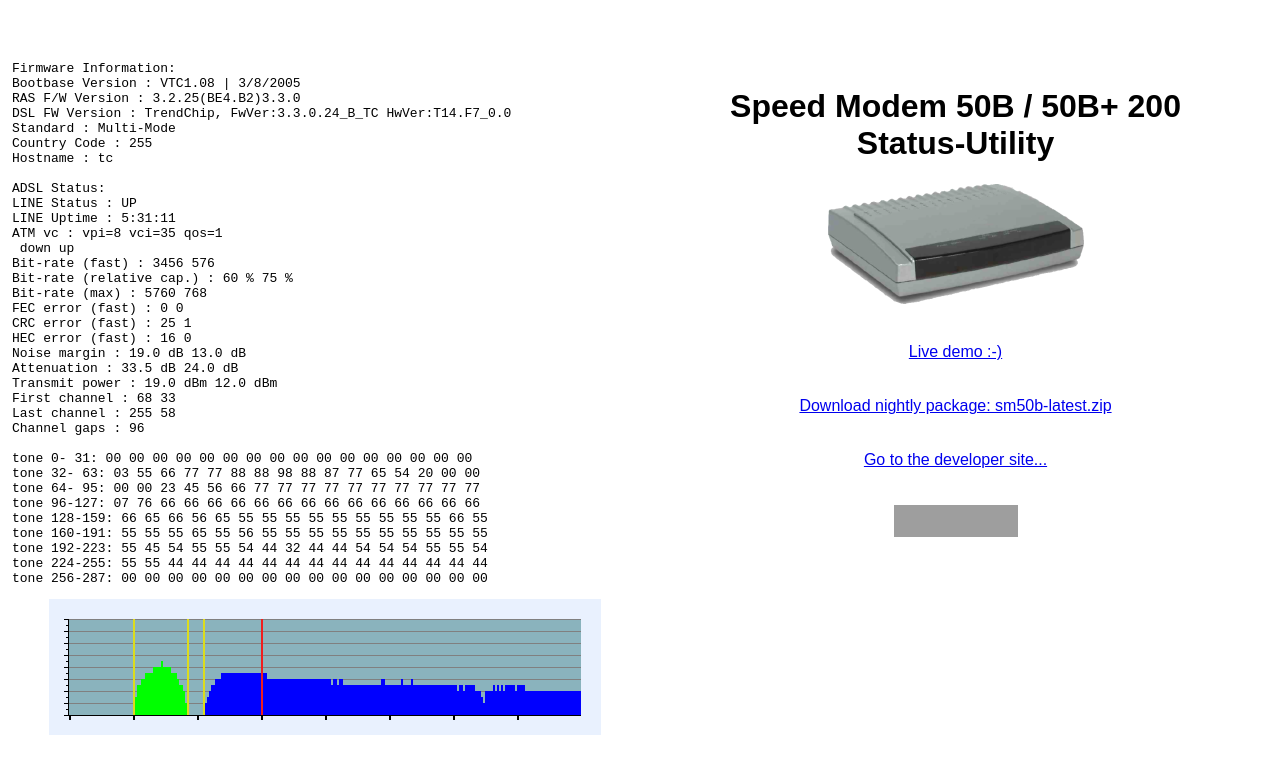
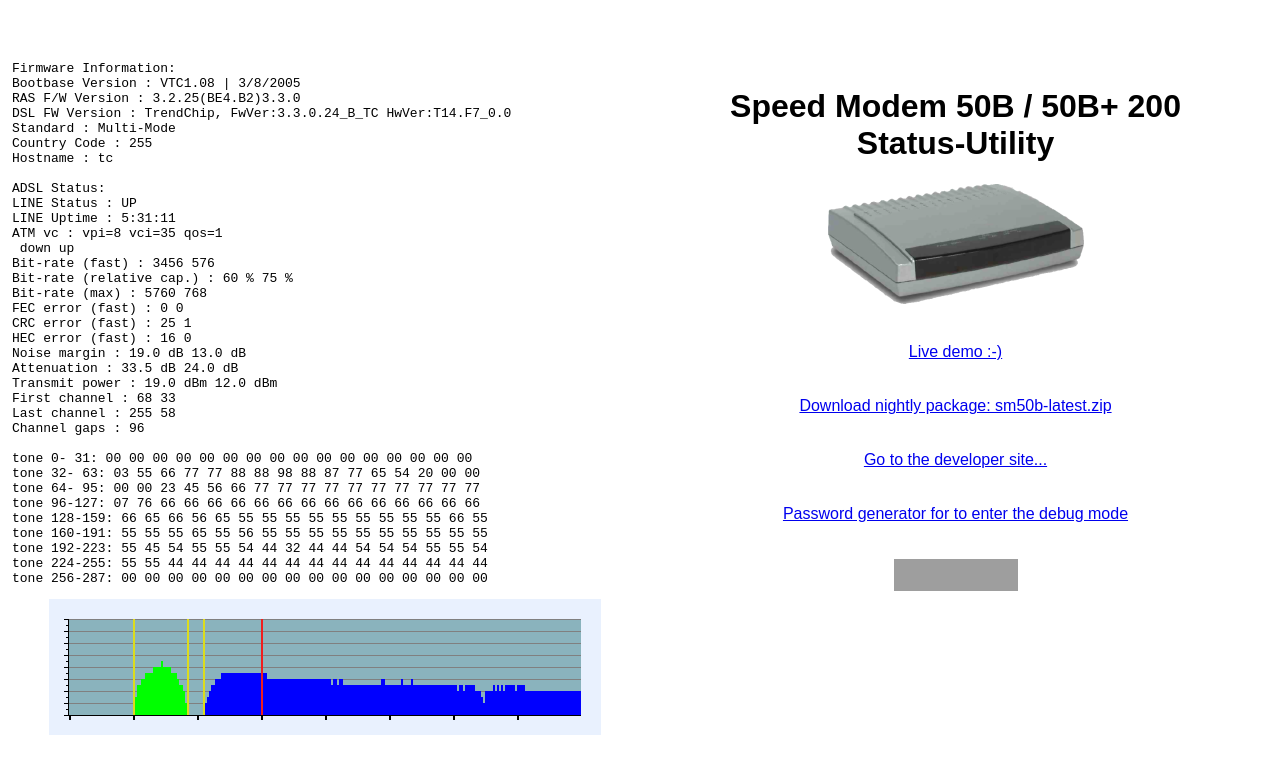
Before and after one commit to BackupTheBerlios/speedmodem50b, a plain HTML site: page htdocs/index.html in a window 1280 px wide. Drawn offline with Linux system fonts and the light colour scheme; grey boxes are pictures that could not be loaded.

Commit message:
initial version

```diff
--- a/htdocs/index.html
+++ b/htdocs/index.html
@@ -25,6 +25,7 @@
       <a href="http://wrt.bounceme.net/sm50b/">Live demo :-)</a><br><br><br>
       <a href="ftp://ftp.berlios.de/pub/speedmodem50b/sm50b-latest.zip">Download nightly package: sm50b-latest.zip</a><br><br><br>
       <a href="http://developer.berlios.de/projects/speedmodem50b/">Go to the developer site...</a><br><br><br>
+      <a href="http://cvs.berlios.de/cgi-bin/viewcvs.cgi/*checkout*/speedmodem50b/sm50b-password/sm50b-password.html?rev=HEAD&content-type=text/html">Password generator for to enter the debug mode</a><br><br><br>
       <a href="http://developer.berlios.de" title="BerliOS Developer"> <img src="http://developer.berlios.de/bslogo.php?group_id=6019" width="124px" height="32px" border="0" alt="BerliOS Developer Logo"></a>
       </td>
     </tr>
```
